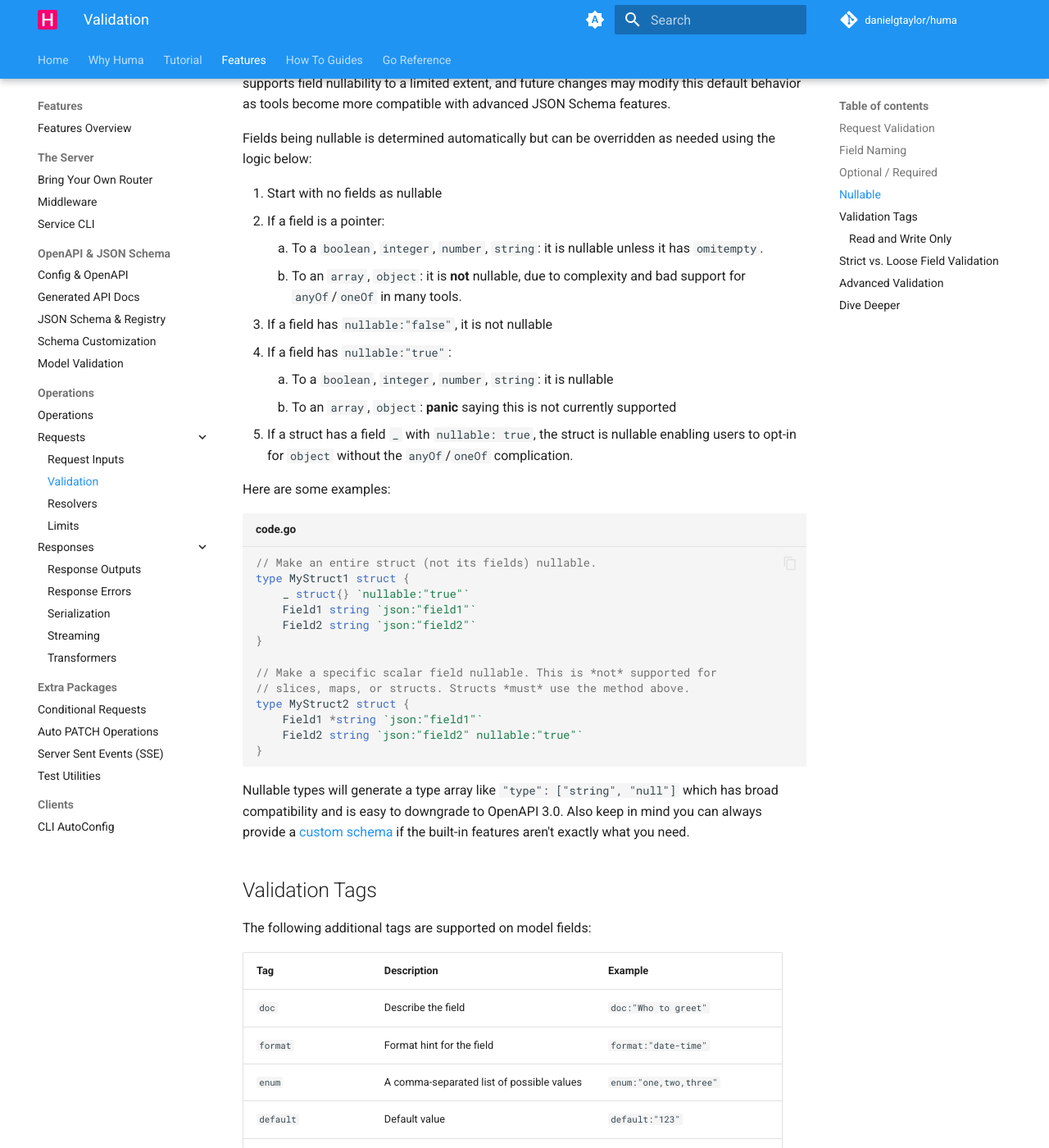
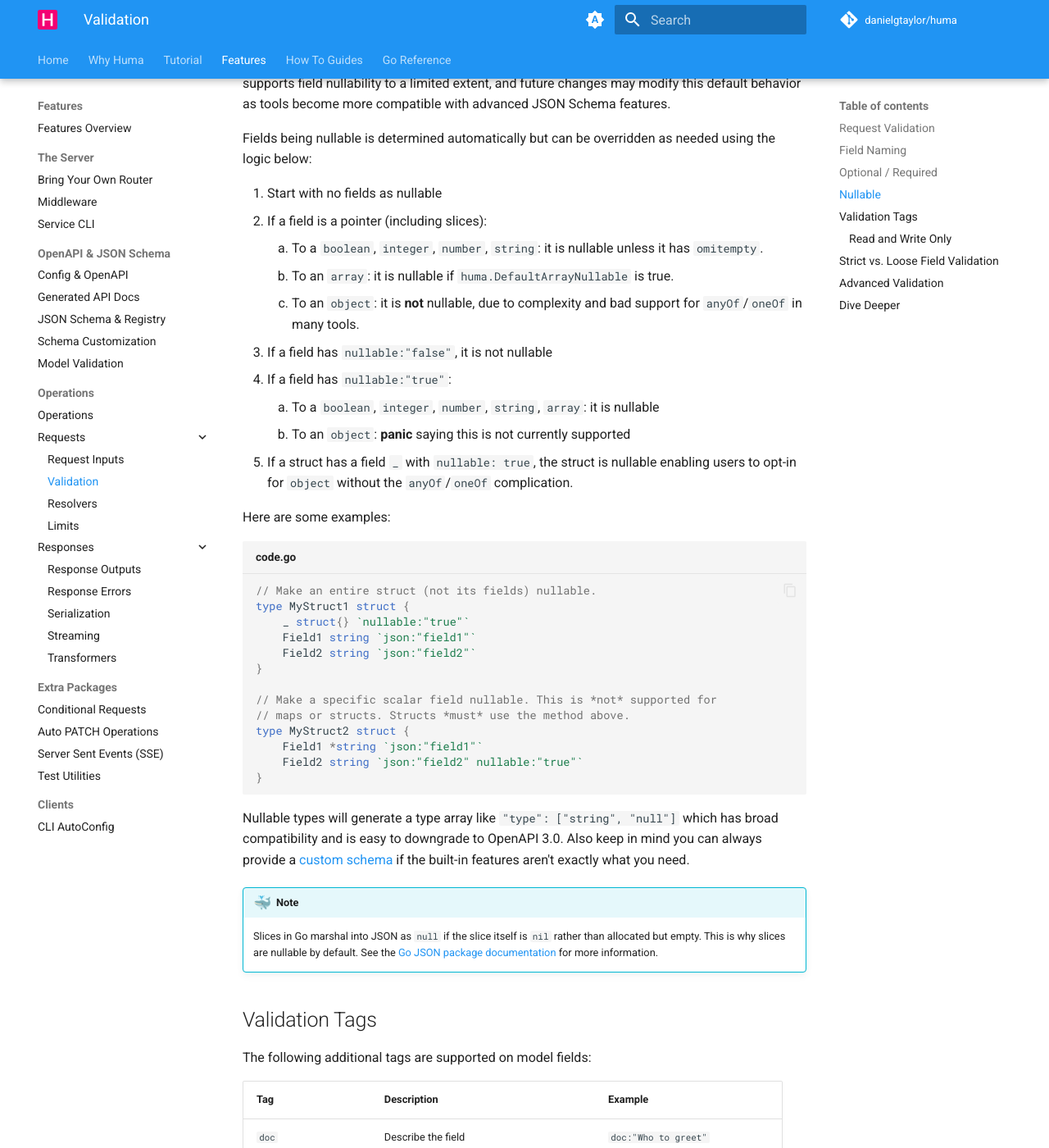
Before and after one commit to danielgtaylor/huma, an MkDocs documentation site: the page built from docs/docs/features/request-validation.md, in a window 1280 px wide and 1400 px high, scrolled down 1552 px. Shown: the whole window at 82% size. Built offline with MkDocs 1.6.1 and Material for MkDocs 9.7.7, drawn with Linux system fonts in a browser that asks for light colours; comment, search, counter and statistics services are not loaded.

Commit message:
docs: additional docs for nullable arrays

````diff
--- a/docs/docs/features/request-validation.md
+++ b/docs/docs/features/request-validation.md
@@ -57,13 +57,14 @@ Huma tries to balance schema simplicity, usability, and broad compatibility with
 Fields being nullable is determined automatically but can be overridden as needed using the logic below:
 
 1. Start with no fields as nullable
-2. If a field is a pointer:
+2. If a field is a pointer (including slices):
     1. To a `boolean`, `integer`, `number`, `string`: it is nullable unless it has `omitempty`.
-    2. To an `array`, `object`: it is **not** nullable, due to complexity and bad support for `anyOf`/`oneOf` in many tools.
+    2. To an `array`: it is nullable if `huma.DefaultArrayNullable` is true.
+    3. To an `object`: it is **not** nullable, due to complexity and bad support for `anyOf`/`oneOf` in many tools.
 3. If a field has `nullable:"false"`, it is not nullable
 4. If a field has `nullable:"true"`:
-    1. To a `boolean`, `integer`, `number`, `string`: it is nullable
-    2. To an `array`, `object`: **panic** saying this is not currently supported
+    1. To a `boolean`, `integer`, `number`, `string`, `array`: it is nullable
+    2. To an `object`: **panic** saying this is not currently supported
 5. If a struct has a field `_` with `nullable: true`, the struct is nullable enabling users to opt-in for `object` without the `anyOf`/`oneOf` complication.
 
 Here are some examples:
@@ -85,6 +86,10 @@ type MyStruct2 struct {
 ```
 
 Nullable types will generate a type array like `"type": ["string", "null"]` which has broad compatibility and is easy to downgrade to OpenAPI 3.0. Also keep in mind you can always provide a [custom schema](./schema-customization.md) if the built-in features aren't exactly what you need.
+
+!!! info "Note"
+
+    Slices in Go marshal into JSON as `null` if the slice itself is `nil` rather than allocated but empty. This is why slices are nullable by default. See the [Go JSON package documentation](https://pkg.go.dev/encoding/json#Marshal) for more information.
 
 ## Validation Tags
 
````
Also changed, not shown: other parts of docs/docs/features/request-validation.md (+1 -1 lines), 1 other file.
